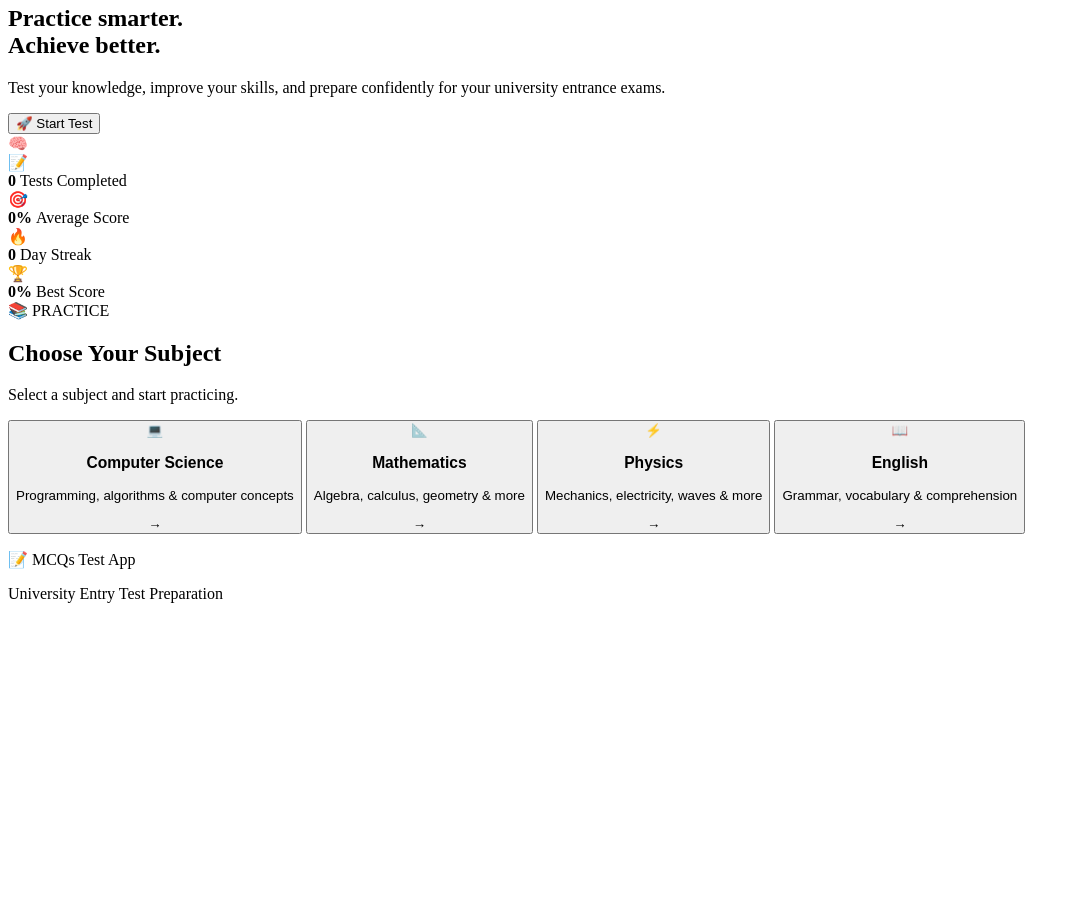
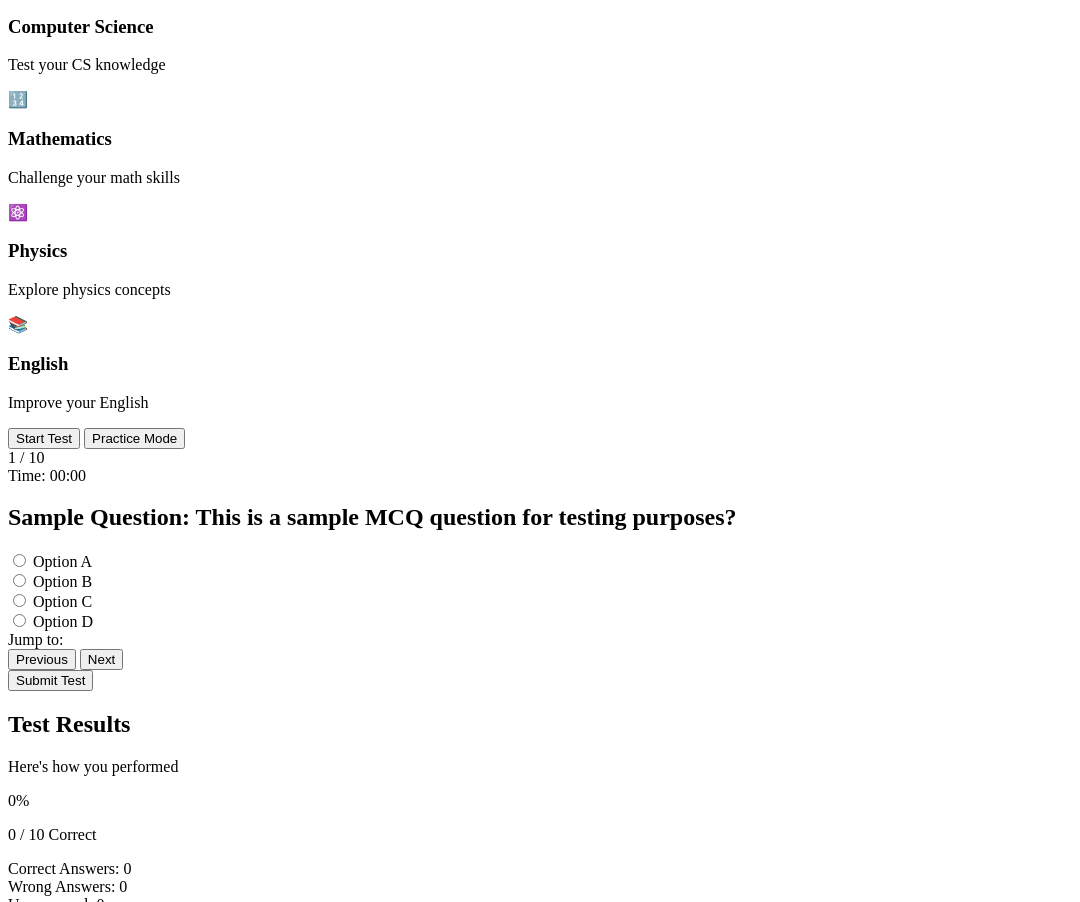
Before and after one commit to shaheenlala276-dev/MCQsTEST-APP, a plain HTML site: page index.html in a window 1280 px wide. Shown: the part 167-1069 px from the top of the page, without its empty margins (0-1080 px from the left). Before the commit the page ends 800 px from the top, so only its background shows below. Drawn offline with Linux system fonts and the light colour scheme.

Commit message:
Enhance index.html with metadata and structure updates
Updated the index.html file to enhance the app's metadata and structure. Added a description meta tag, modified the title, and improved the navigation and content sections.

```diff
--- a/index.html
+++ b/index.html
@@ -1,430 +1,232 @@
 <!DOCTYPE html>
 <html lang="en">
+<head>
+    <meta charset="UTF-8">
+    <meta name="viewport" content="width=device-width, initial-scale=1.0">
+    <meta name="description" content="MCQs Test App - Test Your Knowledge with Multiple Choice Questions">
+    <title>MCQs TEST APP</title>
+    <link rel="stylesheet" href="style.css">
+</head>
+<body>
+    <!-- Navigation Header -->
+    <header class="navbar">
+        <div class="navbar-container">
+            <div class="navbar-brand">MCQs TEST APP</div>
+            <nav class="navbar-menu">
+                <a href="#" class="nav-link active" id="nav-home">Home</a>
+                <a href="#" class="nav-link" id="nav-results">Results</a>
+            </nav>
+        </div>
+    </header>
 
-<head>
+    <!-- Main Container -->
+    <main class="main-container">
 
-    <meta charset="UTF-8">
-
-    <meta name="viewport"
-          content="width=device-width, initial-scale=1.0">
-
-    <meta name="theme-color"
-          content="#111827">
-
-    <title>MCQs Test App</title>
-
-    <link rel="stylesheet" href="style.css">
-
-</head>
-
-
-<body>
-
-    <div class="app">
-
-
-        <!-- =========================
-             HEADER
-        ========================== -->
-
-        <header class="topbar">
-
-            <div class="brand">
-
-                <div class="brand-icon">
-                    📝
+        <!-- ========== HOME SCREEN SECTION ========== -->
+        <section id="home-section" class="section active">
+            <div class="home-content">
+                <!-- App Title and Subtitle -->
+                <div class="hero-section">
+                    <h1 class="app-title">MCQs TEST APP</h1>
+                    <p class="app-subtitle">Test Your Knowledge</p>
                 </div>
 
-                <div class="brand-text">
-
-                    <h2>MCQs Test</h2>
-
-                    <span>
-                        University Preparation
-                    </span>
-
+                <!-- Subject Cards Container -->
+                <div class="subjects-container">
+                    <!-- Computer Science Card -->
+                    <div class="subject-card" id="subject-cs">
+                        <div class="subject-icon">💻</div>
+                        <h3 class="subject-name">Computer Science</h3>
+                        <p class="subject-description">Test your CS knowledge</p>
                     </div>
 
+                    <!-- Mathematics Card -->
+                    <div class="subject-card" id="subject-math">
+                        <div class="subject-icon">🔢</div>
+                        <h3 class="subject-name">Mathematics</h3>
+                        <p class="subject-description">Challenge your math skills</p>
                     </div>
 
-
-            <button
-                class="theme-btn"
-                id="themeButton"
-                onclick="toggleDarkMode()"
-                title="Toggle Dark Mode">
-
-                🌙
-
-            </button>
-
-        </header>
-
-
-
-        <!-- =========================
-             MAIN DASHBOARD
-        ========================== -->
-
-        <main class="dashboard">
-
-
-            <!-- HERO -->
-
-            <section class="welcome">
-
-                <div class="welcome-text">
-
-                    <span class="welcome-label">
-                        🎓 UNIVERSITY ENTRY TEST
-                    </span>
-
-
-                    <h1>
-                        Practice smarter.
-                        <br>
-
-                        <span>
-                            Achieve better.
-                        </span>
-                    </h1>
-
-
-                    <p>
-
-                        Test your knowledge, improve your skills,
-                        and prepare confidently for your university
-                        entrance exams.
-
-                    </p>
-
-
-                    <button
-                        class="start-btn"
-                        onclick="showSubjects()">
-
-                        🚀 Start Test
-
-                    </button>
-
+                    <!-- Physics Card -->
+                    <div class="subject-card" id="subject-physics">
+                        <div class="subject-icon">⚛️</div>
+                        <h3 class="subject-name">Physics</h3>
+                        <p class="subject-description">Explore physics concepts</p>
                     </div>
 
-
-                <div class="welcome-icon">
-
-                    🧠
-
+                    <!-- English Card -->
+                    <div class="subject-card" id="subject-english">
+                        <div class="subject-icon">📚</div>
+                        <h3 class="subject-name">English</h3>
+                        <p class="subject-description">Improve your English</p>
+                    </div>
                 </div>
 
+                <!-- Action Buttons Section -->
+                <div class="action-buttons">
+                    <button class="btn btn-primary" id="start-test-btn">Start Test</button>
+                    <button class="btn btn-secondary" id="practice-mode-btn">Practice Mode</button>
+                </div>
+            </div>
         </section>
 
-
-
-            <!-- =========================
-                 STATISTICS
-            ========================== -->
-
-            <section class="stats">
-
-
-                <div class="stat-card">
-
-                    <div class="stat-icon">
-                        📝
+        <!-- ========== MCQ TEST SECTION ========== -->
+        <section id="test-section" class="section">
+            <div class="test-container">
+                <!-- Header with Timer and Progress -->
+                <div class="test-header">
+                    <div class="test-info">
+                        <span class="question-counter">
+                            <span id="current-question">1</span> / <span id="total-questions">10</span>
+                        </span>
+                    </div>
+                    <div class="timer-section">
+                        <span class="timer-label">Time:</span>
+                        <span class="timer" id="timer">00:00</span>
+                    </div>
                 </div>
 
-                    <div>
-
-                        <strong>
-                            0
-                        </strong>
-
-                        <span>
-                            Tests Completed
-                        </span>
-
+                <!-- Progress Bar -->
+                <div class="progress-container">
+                    <div class="progress-bar" id="progress-bar"></div>
                 </div>
 
+                <!-- Question Card -->
+                <div class="question-card">
+                    <!-- Question Text -->
+                    <div class="question-section">
+                        <h2 class="question-text" id="question-text">
+                            Sample Question: This is a sample MCQ question for testing purposes?
+                        </h2>
                     </div>
 
-
-
-                <div class="stat-card">
-
-                    <div class="stat-icon">
-                        🎯
+                    <!-- Answer Options -->
+                    <div class="options-container">
+                        <!-- Option 1 -->
+                        <div class="option" id="option-1">
+                            <input type="radio" name="answer" id="option-1-radio" value="1" class="option-radio">
+                            <label for="option-1-radio" class="option-label">
+                                <span class="option-text" id="option-1-text">Option A</span>
+                            </label>
                         </div>
 
-                    <div>
-
-                        <strong>
-                            0%
-                        </strong>
-
-                        <span>
-                            Average Score
-                        </span>
-
+                        <!-- Option 2 -->
+                        <div class="option" id="option-2">
+                            <input type="radio" name="answer" id="option-2-radio" value="2" class="option-radio">
+                            <label for="option-2-radio" class="option-label">
+                                <span class="option-text" id="option-2-text">Option B</span>
+                            </label>
                         </div>
 
+                        <!-- Option 3 -->
+                        <div class="option" id="option-3">
+                            <input type="radio" name="answer" id="option-3-radio" value="3" class="option-radio">
+                            <label for="option-3-radio" class="option-label">
+                                <span class="option-text" id="option-3-text">Option C</span>
+                            </label>
                         </div>
 
-
-
-                <div class="stat-card">
-
-                    <div class="stat-icon">
-                        🔥
+                        <!-- Option 4 -->
+                        <div class="option" id="option-4">
+                            <input type="radio" name="answer" id="option-4-radio" value="4" class="option-radio">
+                            <label for="option-4-radio" class="option-label">
+                                <span class="option-text" id="option-4-text">Option D</span>
+                            </label>
+                        </div>
+                    </div>
                 </div>
 
-                    <div>
-
-                        <strong>
-                            0
-                        </strong>
-
-                        <span>
-                            Day Streak
-                        </span>
-
+                <!-- Navigation and Question Jumpter -->
+                <div class="test-footer">
+                    <!-- Question Navigation -->
+                    <div class="question-navigator">
+                        <span class="navigator-label">Jump to:</span>
+                        <div class="question-buttons" id="question-buttons">
+                            <!-- Question buttons will be generated here -->
+                        </div>
                     </div>
 
+                    <!-- Control Buttons -->
+                    <div class="control-buttons">
+                        <button class="btn btn-outline" id="previous-btn">Previous</button>
+                        <button class="btn btn-primary" id="next-btn">Next</button>
+                    </div>
                 </div>
 
+                <!-- Submit Test Button -->
+                <div class="submit-section">
+                    <button class="btn btn-submit" id="submit-test-btn">Submit Test</button>
+                </div>
+            </div>
+        </section>
 
-
-                <div class="stat-card">
-
-                    <div class="stat-icon">
-                        🏆
+        <!-- ========== RESULTS SECTION ========== -->
+        <section id="results-section" class="section">
+            <div class="results-container">
+                <!-- Results Header -->
+                <div class="results-header">
+                    <h2 class="results-title">Test Results</h2>
+                    <p class="results-subtitle">Here's how you performed</p>
                 </div>
 
-                    <div>
-
-                        <strong>
-                            0%
-                        </strong>
-
-                        <span>
-                            Best Score
-                        </span>
-
+                <!-- Score Display Card -->
+                <div class="score-card">
+                    <div class="score-display">
+                        <div class="score-circle">
+                            <span class="score-percentage" id="score-percentage">0%</span>
+                        </div>
+                        <div class="score-details">
+                            <p class="score-text">
+                                <span id="correct-answers">0</span> / <span id="total-answers">10</span> Correct
+                            </p>
+                        </div>
+                    </div>
                 </div>
 
+                <!-- Results Summary -->
+                <div class="results-summary">
+                    <div class="result-item">
+                        <span class="result-label">Correct Answers:</span>
+                        <span class="result-value correct" id="display-correct">0</span>
+                    </div>
+                    <div class="result-item">
+                        <span class="result-label">Wrong Answers:</span>
+                        <span class="result-value wrong" id="display-wrong">0</span>
+                    </div>
+                    <div class="result-item">
+                        <span class="result-label">Unanswered:</span>
+                        <span class="result-value unanswered" id="display-unanswered">0</span>
+                    </div>
+                    <div class="result-item">
+                        <span class="result-label">Percentage:</span>
+                        <span class="result-value percentage" id="display-percentage">0%</span>
+                    </div>
                 </div>
 
-
-            </section>
-
-
-
-            <!-- =========================
-                 SUBJECTS
-            ========================== -->
-
-            <section
-                class="subjects-section"
-                id="subjects">
-
-
-                <div class="section-heading">
-
-                    <div>
-
-                        <span>
-                            📚 PRACTICE
-                        </span>
-
-                        <h2>
-                            Choose Your Subject
-                        </h2>
-
+                <!-- Detailed Answer Review (Optional) -->
+                <div class="answer-review">
+                    <h3 class="review-title">Answer Review</h3>
+                    <div class="review-list" id="review-list">
+                        <!-- Review items will be generated here -->
+                    </div>
                 </div>
 
-
-                    <p>
-                        Select a subject and start practicing.
-                    </p>
-
+                <!-- Action Buttons -->
+                <div class="results-actions">
+                    <button class="btn btn-primary" id="restart-test-btn">Restart Test</button>
+                    <button class="btn btn-secondary" id="back-home-btn">Back to Home</button>
                 </div>
-
-
-
-                <div class="subject-grid">
-
-
-                    <!-- COMPUTER SCIENCE -->
-
-                    <button
-                        class="subject-card"
-                        onclick="selectSubject('Computer Science')">
-
-
-                        <div class="subject-icon computer">
-                            💻
             </div>
-
-
-                        <div class="subject-info">
-
-                            <h3>
-                                Computer Science
-                            </h3>
-
-                            <p>
-                                Programming, algorithms
-                                & computer concepts
-                            </p>
-
-                        </div>
-
-
-                        <span class="arrow">
-                            →
-                        </span>
-
-                    </button>
-
-
-
-                    <!-- MATHEMATICS -->
-
-                    <button
-                        class="subject-card"
-                        onclick="selectSubject('Mathematics')">
-
-
-                        <div class="subject-icon mathematics">
-                            📐
-                        </div>
-
-
-                        <div class="subject-info">
-
-                            <h3>
-                                Mathematics
-                            </h3>
-
-                            <p>
-                                Algebra, calculus,
-                                geometry & more
-                            </p>
-
-                        </div>
-
-
-                        <span class="arrow">
-                            →
-                        </span>
-
-                    </button>
-
-
-
-                    <!-- PHYSICS -->
-
-                    <button
-                        class="subject-card"
-                        onclick="selectSubject('Physics')">
-
-
-                        <div class="subject-icon physics">
-                            ⚡
-                        </div>
-
-
-                        <div class="subject-info">
-
-                            <h3>
-                                Physics
-                            </h3>
-
-                            <p>
-                                Mechanics, electricity,
-                                waves & more
-                            </p>
-
-                        </div>
-
-
-                        <span class="arrow">
-                            →
-                        </span>
-
-                    </button>
-
-
-
-                    <!-- ENGLISH -->
-
-                    <button
-                        class="subject-card"
-                        onclick="selectSubject('English')">
-
-
-                        <div class="subject-icon english">
-                            📖
-                        </div>
-
-
-                        <div class="subject-info">
-
-                            <h3>
-                                English
-                            </h3>
-
-                            <p>
-                                Grammar, vocabulary
-                                & comprehension
-                            </p>
-
-                        </div>
-
-
-                        <span class="arrow">
-                            →
-                        </span>
-
-                    </button>
-
-
-                </div>
-
         </section>
-
 
     </main>
 
-
-
-        <!-- =========================
-             FOOTER
-        ========================== -->
-
-        <footer>
-
-            <p>
-                📝 MCQs Test App
-            </p>
-
-            <span>
-                University Entry Test Preparation
-            </span>
-
+    <!-- Footer -->
+    <footer class="footer">
+        <p>&copy; 2024 MCQs TEST APP. All rights reserved.</p>
     </footer>
 
-
-    </div>
-
-
-
-    <!-- IMPORTANT:
-         Keep your existing JavaScript file.
-    -->
-
+    <!-- Link to JavaScript File -->
     <script src="script.js"></script>
-
-
 </body>
-
 </html>
```
Lines whose indentation alone changed are shown as unchanged.
